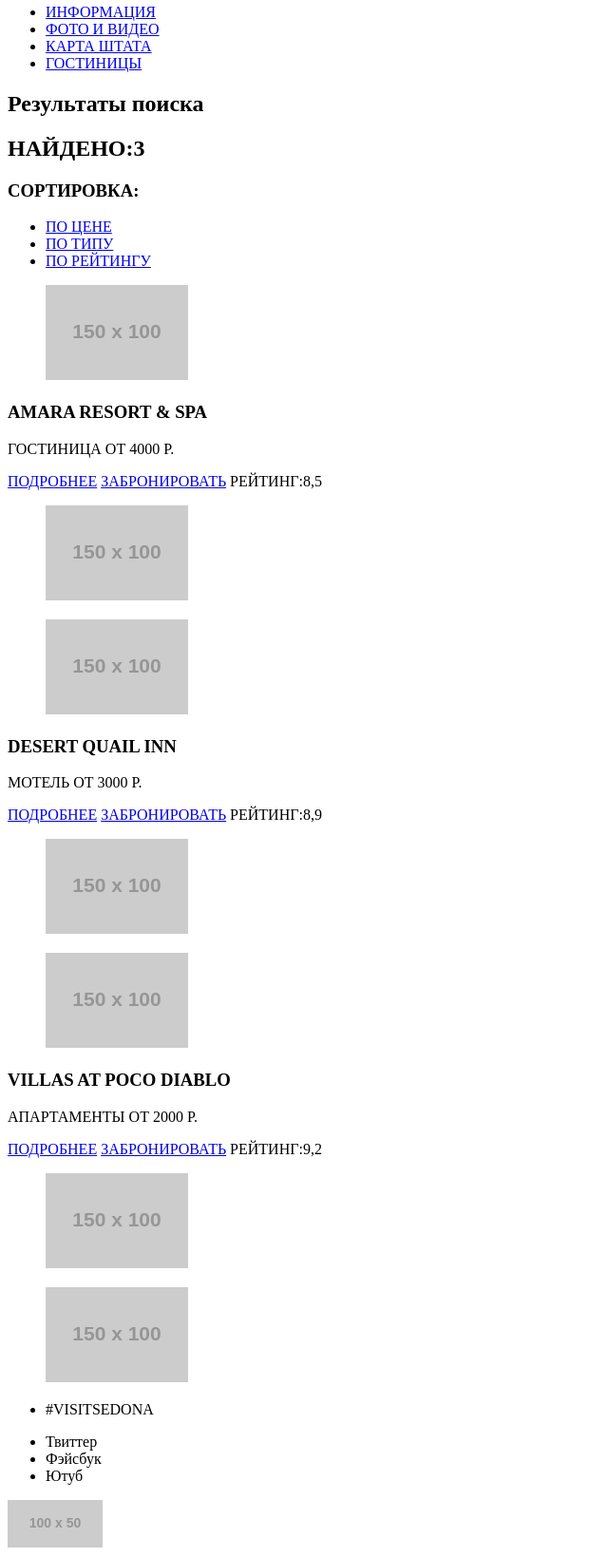
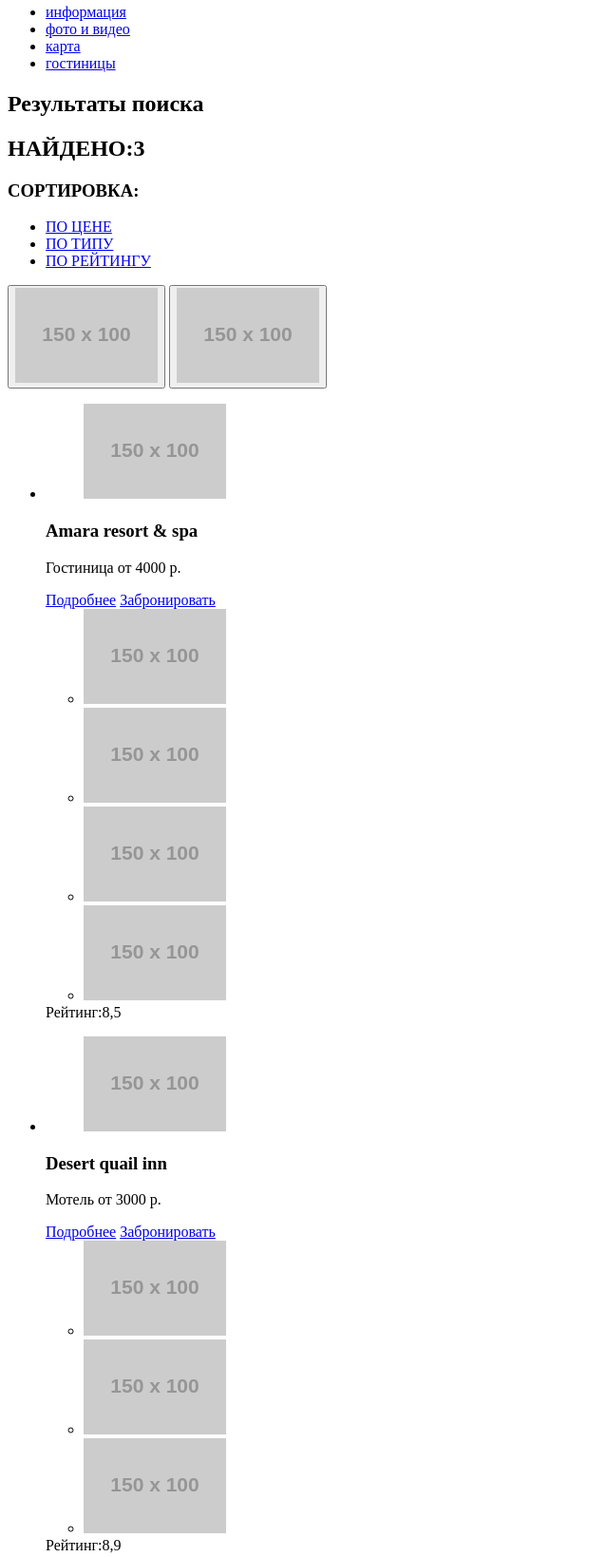
Before and after one commit to AleksaKop/561623-sedona, a plain HTML site: page hotels.html in a window 1280 px wide. Shown: the part 124-1763 px from the top of the page at 95% size, without its empty margins (0-640 px from the left). Drawn offline with Linux system fonts and the light colour scheme; placeholder pictures from the web are drawn by us.

Commit message:
Редактирование кода

```diff
--- a/hotels.html
+++ b/hotels.html
@@ -9,87 +9,142 @@
   <body>
     <header class='header-page'>
       <nav class='main-nav'>
-        <a class='nav__logo' href='index.html'>
-          <img class='nav__img' src='http://placehold.it/150x100'>
+        <a class='main-nav__logo' href='index.html'>
+          <img src='http://placehold.it/150x100'>
         </a>
-        <ul class='nav__list'>
-          <li class='nav__item'><a class='nav__link' href='info.html'>ИНФОРМАЦИЯ</a></li>
-          <li class='nav__item'><a class='nav__link' href='media.html'>ФОТО И ВИДЕО</a></li>
-          <li class='nav__item'><a class='nav__link' href='map.html'>КАРТА ШТАТА</a></li>
-          <li class='nav__item'><a class='nav__link' href='hotels.html'>ГОСТИНИЦЫ</a></li>
+        <ul class='main-nav__list'>
+          <li class='main-nav__item'>
+            <a class='main-nav__link' href='info.html'>информация</a>
+          </li>
+          <li class='main-nav__item'>
+            <a class='main-nav__link' href='media.html'>фото и видео</a>
+          </li>
+          <li class='main-nav__item'>
+            <a class='main-nav__link' href='map.html'>карта</a>
+          </li>
+          <li class='main-nav__item'>
+            <a class='main-nav__link' href='hotels.html'>гостиницы</a>
+          </li>
         </ul>
       </nav>
     </header>
 
-    <main class='main-search'>
+    <main class='main-page'>
       <!-- Место для формы -->
       <section class='search-result'>
         <h1 class='visually__hidden'>Результаты поиска</h1>
-        <section class='search-sorting'>
-          <h2 class='result__caption'>НАЙДЕНО:3</h2>
-          <h3 class='sorting__caption'>СОРТИРОВКА:</h3>
-          <ul class='sorting__list'>
-            <li class='sorting__item'><a class='sorting__link' href='price.html'>ПО ЦЕНЕ</a></li>
-            <li class='sorting__item'><a class='sorting__link' href='type.html'>ПО ТИПУ</a></li>
-            <li class='sorting__item'><a class='sorting__link' href='rating.html'>ПО РЕЙТИНГУ</a></li>
+
+        <section class='search-result_sort'>
+          <h2 class='seach-result__caption'>НАЙДЕНО:3</h2>
+
+          <section class='sort'>
+            <h3 class='sort__title'>СОРТИРОВКА:</h3>
+            <ul class='sort__list'>
+              <li class='sort__item'>
+                <a class='sort__link' href='price.html'>ПО ЦЕНЕ</a>
+              </li>
+              <li class='sort__item'>
+                <a class='sort__link' href='type.html'>ПО ТИПУ</a>
+              </li>
+              <li class='sort__item'>
+                <a class='sort__link' href='rating.html'>ПО РЕЙТИНГУ</a>
+              </li>
             </ul>
-          <figure class='sorting__pic'>
-            <img class='sorting__img' src='http://placehold.it/150x100'>
-          </figure>
+            <button class='sort-left__button'>
+              <img src='http://placehold.it/150x100'>
+            </button>
+            <button class='sort-right__button'>
+              <img src='http://placehold.it/150x100'>
+            </button>
          </section>
 
-        <section class='search__item'>
-          <h3 class='search__caption'>AMARA RESORT & SPA</h3>
-          <p class='search__info'>ГОСТИНИЦА ОТ 4000 P.</p>
-          <a class='info__button' href='info.html'>ПОДРОБНЕЕ</a>
-          <a class='booking__button' href='booking.html'>ЗАБРОНИРОВАТЬ</a>
-          <span class='result__rating'>РЕЙТИНГ:8,5</span>
-          <figure class='search__pic'>
-            <img class='search__img' src='http://placehold.it/150x100'>
+          <ul class='search-result__list'>
+            <li class='search-result__item'>
+              <article class='search-result__article'>
+                <figure class='search-result__pic'>
+                  <img src='http://placehold.it/150x100'>
                 </figure>
-          <figure class='search-grade__pic'>
-            <img class='search-grade__img' src='http://placehold.it/150x100'>
+                <h3 class='search-result__title'>Amara resort & spa</h3>
+                <p class='search-result__cost'>Гостиница от 4000 р.</p>
+                <a class='search-result__button-info' href='info.html'>Подробнее</a>
+                <a class='search-result__button-booking' href='booking.html'>Забронировать</a>
+                <div class='search-result-grade'>
+                  <ul class='search-result-grade__list'>
+                    <li class='search-result-grade__item'>
+                      <img src='http://placehold.it/150x100'>
+                    </li>
+                    <li class='search-result-grade__item'>
+                      <img src='http://placehold.it/150x100'>
+                    </li>
+                    <li class='search-result-grade__item'>
+                      <img src='http://placehold.it/150x100'>
+                    </li>
+                    <li class='search-result-grade__item'>
+                      <img src='http://placehold.it/150x100'>
+                    </li>
+                  </ul>
+                </div>
+                <span class='search-result__rating-total'>Рейтинг:8,5</span>
+              </article>
+
+            <li class='search-result__item'>
+              <article class='search-result__article'>
+                <figure class='search-result__pic'>
+                  <img src='http://placehold.it/150x100'>
                 </figure>
-        </section>
+                <h3 class='search-result__title'>Desert quail inn</h3>
+                <p class='search-result__cost'>Мотель от 3000 р.</p>
+                <a class='search-result__button-info' href='info.html'>Подробнее</a>
+                <a class='search-result__button-booking' href='booking.html'>Забронировать</a>
+                <div class='search-result-grade'>
+                  <ul class='search-result-grade__list'>
+                    <li class='search-result-grade__item'>
+                      <img src='http://placehold.it/150x100'>
+                    </li>
+                    <li class='search-result-grade__item'>
+                      <img src='http://placehold.it/150x100'>
+                    </li>
+                    <li class='search-result-grade__item'>
+                      <img src='http://placehold.it/150x100'>
+                    </li>
+                  </ul>
+                </div>
+                <span class='search-result__rating-total'>Рейтинг:8,9</span>
+              </article>
 
-        <section class='search__item'>
-          <h3 class='search__caption'>DESERT QUAIL INN</h3>
-          <p class='search__info'>МОТЕЛЬ ОТ 3000 P.</p>
-          <a class='info__button' href='info.html'>ПОДРОБНЕЕ</a>
-          <a class='booking__button' href='booking.html'>ЗАБРОНИРОВАТЬ</a>
-          <span class='result__rating'>РЕЙТИНГ:8,9</span>
-          <figure class='search-pic'>
-            <img class='search__img' src='http://placehold.it/150x100'>
+            <li class='search-result__item'>
+              <article class='search-result__article'>
+                <figure class='search-result__pic'>
+                  <img src='http://placehold.it/150x100'>
                 </figure>
-          <figure class='search-grade__pic'>
-            <img class='search-grade__img' src='http://placehold.it/150x100'>
-          </figure>
-        </section>
-
-        <section class='search__item'>
-          <h3 class='search__caption'>VILLAS AT POCO DIABLO</h3>
-          <p class='search__info'>АПАРТАМЕНТЫ ОТ 2000 P.</p>
-          <a class='info__button' href='info.html'>ПОДРОБНЕЕ</a>
-          <a class='booking__button' href='booking.html'>ЗАБРОНИРОВАТЬ</a>
-          <span class='result__rating'>РЕЙТИНГ:9,2</span>
-          <figure class='search-pic'>
-            <img class='search__img' src='http://placehold.it/150x100'>
-          </figure>
-          <figure class='search-grade__pic'>
-            <img class='search-grade__img' src='http://placehold.it/150x100'>
-          </figure>
+                <h3 class='search-result__title'>Villas at poco diablo</h3>
+                <p class='search-result__cost'>Апартаменты от 2000 р.</p>
+                <a class='search-result__button-info' href='info.html'>Подробнее</a>
+                <a class='search-result__button-booking' href='booking.html'>Забронировать</a>
+                <div class='search-result-grade'>
+                  <ul class='search-result-grade__list'>
+                    <li class='search-result-grade__item'>
+                      <img src='http://placehold.it/150x100'>
+                    </li>
+                    <li class='search-result-grade__item'>
+                      <img src='http://placehold.it/150x100'>
+                    </li>
+                  </ul>
+                </div>
+                <span class='search-result__rating-total'>Рейтинг:9,2</span>
+              </article>
+            </li>
+          </ul>
         </section>
       </section>
     </main>
 
     <footer class='footer-page'>
-      <div class='footer-page__caption'>
-        <ul class='page__list'>
-          <li class='page__item'>#VISITSEDONA</li>
-        </ul>
+      <div class='footer-page__reference'>
+          <a class='footer-page__link' href='#visitsedona'>#visitsedona</a>
       </div>
 
-      <div class='footer-socials'>
+      <div class='socials'>
         <ul class='socials__list'>
           <li class='socials__item'><a class='socials__button'>Твиттер</a></li>
           <li class='socials__item'><a class='socials__button'>Фэйсбук</a></li>
@@ -97,8 +152,9 @@
         </ul>
       </div>
 
-      <div class='footer-copyright'>
-        <img class='copyright__img' src='http://placehold.it/100x50'>
+      <div class='copyright'>
+        <b class='copyright__text'>website by</b>
+        <img src='http://placehold.it/100x50'>
       </div>
     </footer>
   </body>
```
Also changed, not shown: index.html (+68 -61 lines). Lines whose indentation alone changed are shown as unchanged.
